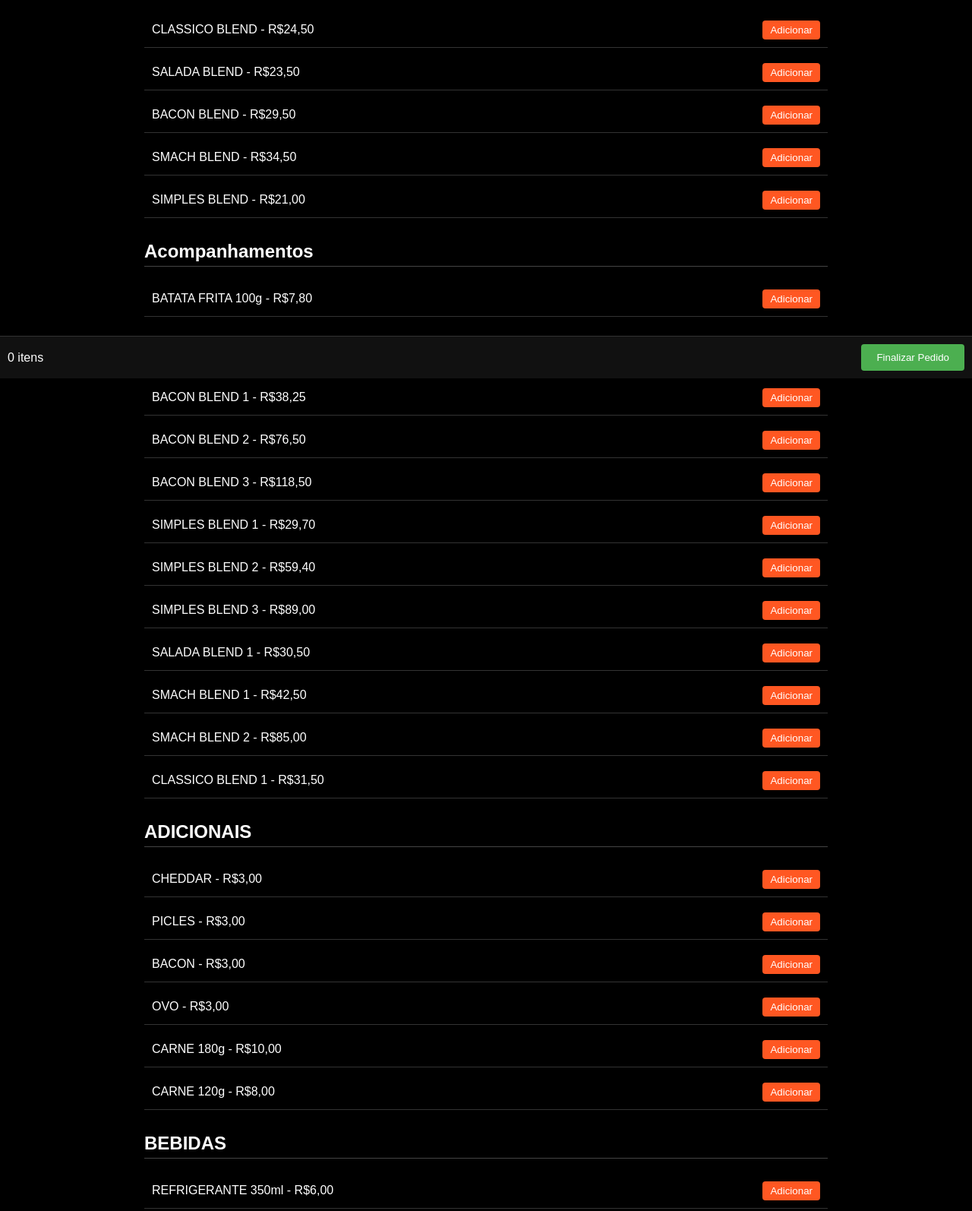
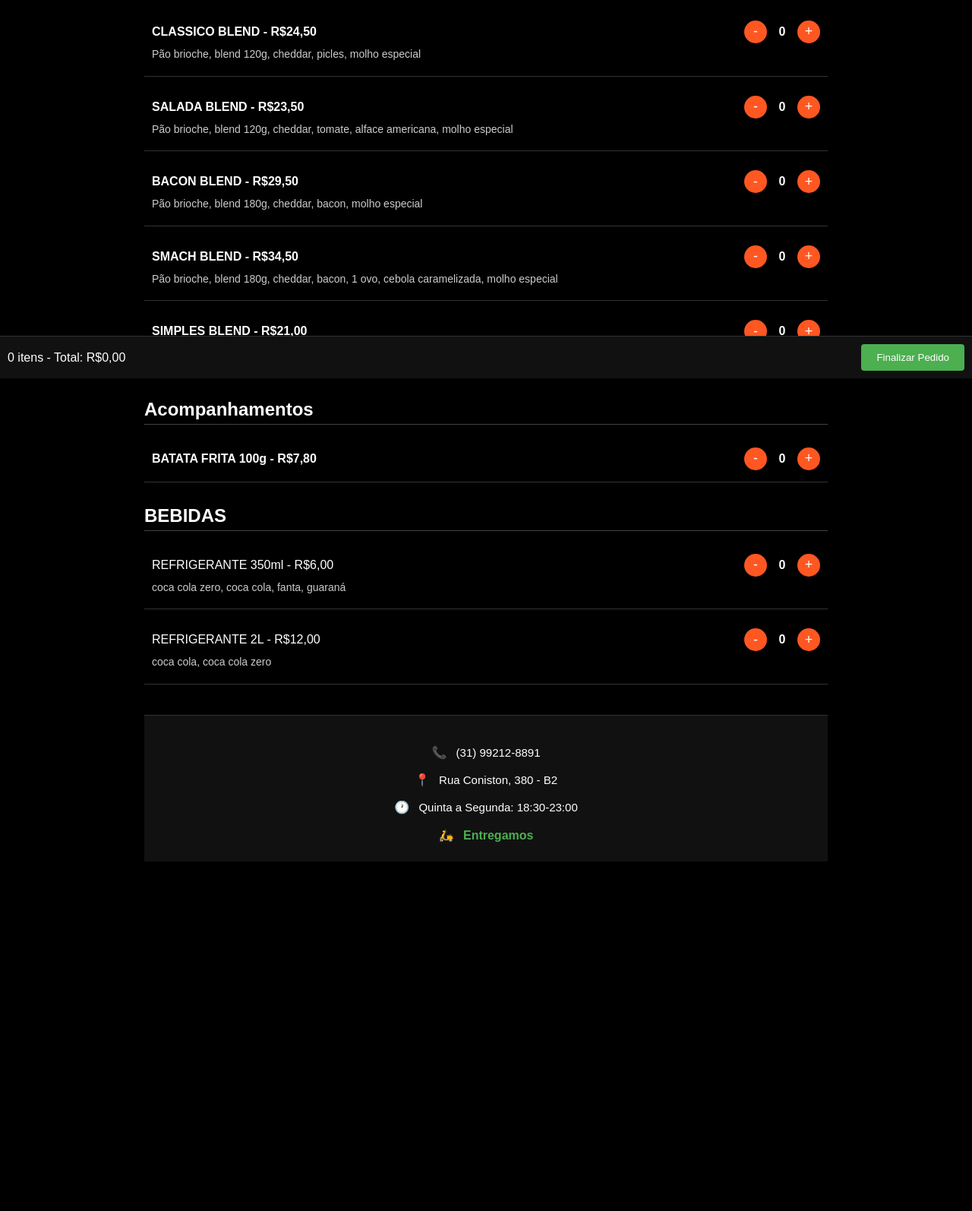
Before and after one commit to antoniogomesfilho88-svg/cardapio-blend-, a plain HTML site: page index.html in a window 1280 px wide. Shown: the part 302-1896 px from the top of the page at 76% size. After the commit the page ends 1456 px from the top, so only its background shows below. Drawn offline with Linux system fonts and the light colour scheme.

Commit message:
Update index.html

```diff
--- a/index.html
+++ b/index.html
@@ -43,21 +43,50 @@
     }
 
     .product {
-      display: flex;
-      justify-content: space-between;
-      align-items: center;
-      margin: 10px 0;
+      margin: 15px 0;
       padding: 10px;
       border-bottom: 1px solid #333;
     }
 
-    .product button {
+    .product-header {
+      display: flex;
+      justify-content: space-between;
+      align-items: center;
+      margin-bottom: 5px;
+    }
+
+    .product-description {
+      font-size: 14px;
+      color: #ccc;
+      margin-bottom: 8px;
+      line-height: 1.4;
+    }
+
+    .quantity-controls {
+      display: flex;
+      align-items: center;
+      gap: 10px;
+    }
+
+    .quantity-btn {
       background: #ff5722;
       border: none;
-      padding: 5px 10px;
+      width: 30px;
+      height: 30px;
+      border-radius: 50%;
+      color: white;
+      font-size: 18px;
       cursor: pointer;
-      color: #fff;
-      border-radius: 4px;
+      display: flex;
+      align-items: center;
+      justify-content: center;
+    }
+
+    .quantity-display {
+      font-size: 16px;
+      font-weight: bold;
+      min-width: 20px;
+      text-align: center;
     }
 
     /* CARRINHO FIXO */
@@ -125,6 +154,32 @@
     .close:hover {
       color: #fff;
     }
+
+    /* INFORMAÇÕES DE CONTATO */
+    .contact-info {
+      background: #111;
+      padding: 25px 20px;
+      margin-top: 40px;
+      border-top: 1px solid #333;
+      text-align: center;
+    }
+
+    .contact-item {
+      margin: 12px 0;
+      font-size: 15px;
+      line-height: 1.5;
+    }
+
+    .contact-icon {
+      margin-right: 8px;
+      font-size: 16px;
+    }
+
+    .delivery-note {
+      color: #4caf50;
+      font-weight: bold;
+      margin-top: 15px;
+    }
   </style>
 </head>
 <body>
@@ -137,116 +192,143 @@
   <div class="container">
 
     <h2>HAMBURGUERES</h2>
+
     <div class="product">
-      <span>CLASSICO BLEND - R$24,50</span>
-      <button onclick="addToCart('CLASSICO BLEND', 24.50)">Adicionar</button>
-    </div>
-    <div class="product">
-      <span>SALADA BLEND - R$23,50</span>
-      <button onclick="addToCart('SALADA BLEND', 23.50)">Adicionar</button>
-    </div>
-    <div class="product">
-      <span>BACON BLEND - R$29,50</span>
-      <button onclick="addToCart('BACON BLEND', 29.50)">Adicionar</button>
-    </div>
-    <div class="product">
-      <span>SMACH BLEND - R$34,50</span>
-      <button onclick="addToCart('SMACH BLEND', 34.50)">Adicionar</button>
-    </div>
-    <div class="product">
-      <span>SIMPLES BLEND - R$21,00</span>
-      <button onclick="addToCart('SIMPLES BLEND', 21.00)">Adicionar</button>
+      <div class="product-header">
+        <span><strong>CLASSICO BLEND - R$24,50</strong></span>
+        <div class="quantity-controls">
+          <button class="quantity-btn" onclick="decreaseQuantity('classico')">-</button>
+          <span class="quantity-display" id="classico-quantity">0</span>
+          <button class="quantity-btn" onclick="increaseQuantity('classico', 24.50)">+</button>
+        </div>
+      </div>
+      <div class="product-description">
+        Pão brioche, blend 120g, cheddar, picles, molho especial
+      </div>
     </div>
 
+    <div class="product">
+      <div class="product-header">
+        <span><strong>SALADA BLEND - R$23,50</strong></span>
+        <div class="quantity-controls">
+          <button class="quantity-btn" onclick="decreaseQuantity('salada')">-</button>
+          <span class="quantity-display" id="salada-quantity">0</span>
+          <button class="quantity-btn" onclick="increaseQuantity('salada', 23.50)">+</button>
+        </div>
+      </div>
+      <div class="product-description">
+        Pão brioche, blend 120g, cheddar, tomate, alface americana, molho especial
+      </div>
+    </div>
+
+    <div class="product">
+      <div class="product-header">
+        <span><strong>BACON BLEND - R$29,50</strong></span>
+        <div class="quantity-controls">
+          <button class="quantity-btn" onclick="decreaseQuantity('bacon')">-</button>
+          <span class="quantity-display" id="bacon-quantity">0</span>
+          <button class="quantity-btn" onclick="increaseQuantity('bacon', 29.50)">+</button>
+        </div>
+      </div>
+      <div class="product-description">
+        Pão brioche, blend 180g, cheddar, bacon, molho especial
+      </div>
+    </div>
+
+    <div class="product">
+      <div class="product-header">
+        <span><strong>SMACH BLEND - R$34,50</strong></span>
+        <div class="quantity-controls">
+          <button class="quantity-btn" onclick="decreaseQuantity('smach')">-</button>
+          <span class="quantity-display" id="smach-quantity">0</span>
+          <button class="quantity-btn" onclick="increaseQuantity('smach', 34.50)">+</button>
+        </div>
+      </div>
+      <div class="product-description">
+        Pão brioche, blend 180g, cheddar, bacon, 1 ovo, cebola caramelizada, molho especial
+      </div>
+    </div>
+
+    <div class="product">
+      <div class="product-header">
+        <span><strong>SIMPLES BLEND - R$21,00</strong></span>
+        <div class="quantity-controls">
+          <button class="quantity-btn" onclick="decreaseQuantity('simples')">-</button>
+          <span class="quantity-display" id="simples-quantity">0</span>
+          <button class="quantity-btn" onclick="increaseQuantity('simples', 21.00)">+</button>
+        </div>
+      </div>
+      <div class="product-description">
+        Pão brioche, blend 120g, cheddar, molho especial
+      </div>
+    </div>
+
+    <!-- CONTINUA COM OS OUTROS PRODUTOS NO MESMO PADRÃO -->
     <h2>Acompanhamentos</h2>
     <div class="product">
-      <span>BATATA FRITA 100g - R$7,80</span>
-      <button onclick="addToCart('BATATA FRITA 100g', 7.80)">Adicionar</button>
+      <div class="product-header">
+        <span><strong>BATATA FRITA 100g - R$7,80</strong></span>
+        <div class="quantity-controls">
+          <button class="quantity-btn" onclick="decreaseQuantity('batata')">-</button>
+          <span class="quantity-display" id="batata-quantity">0</span>
+          <button class="quantity-btn" onclick="increaseQuantity('batata', 7.80)">+</button>
+        </div>
+      </div>
     </div>
 
-    <h2>COMBOS</h2>
-    <div class="product">
-      <span>BACON BLEND 1 - R$38,25</span>
-      <button onclick="addToCart('COMBO BACON BLEND 1', 38.25)">Adicionar</button>
-    </div>
-    <div class="product">
-      <span>BACON BLEND 2 - R$76,50</span>
-      <button onclick="addToCart('COMBO BACON BLEND 2', 76.50)">Adicionar</button>
-    </div>
-    <div class="product">
-      <span>BACON BLEND 3 - R$118,50</span>
-      <button onclick="addToCart('COMBO BACON BLEND 3', 118.50)">Adicionar</button>
-    </div>
-    <div class="product">
-      <span>SIMPLES BLEND 1 - R$29,70</span>
-      <button onclick="addToCart('COMBO SIMPLES BLEND 1', 29.70)">Adicionar</button>
-    </div>
-    <div class="product">
-      <span>SIMPLES BLEND 2 - R$59,40</span>
-      <button onclick="addToCart('COMBO SIMPLES BLEND 2', 59.40)">Adicionar</button>
-    </div>
-    <div class="product">
-      <span>SIMPLES BLEND 3 - R$89,00</span>
-      <button onclick="addToCart('COMBO SIMPLES BLEND 3', 89.00)">Adicionar</button>
-    </div>
-    <div class="product">
-      <span>SALADA BLEND 1 - R$30,50</span>
-      <button onclick="addToCart('COMBO SALADA BLEND 1', 30.50)">Adicionar</button>
-    </div>
-    <div class="product">
-      <span>SMACH BLEND 1 - R$42,50</span>
-      <button onclick="addToCart('COMBO SMACH BLEND 1', 42.50)">Adicionar</button>
-    </div>
-    <div class="product">
-      <span>SMACH BLEND 2 - R$85,00</span>
-      <button onclick="addToCart('COMBO SMACH BLEND 2', 85.00)">Adicionar</button>
-    </div>
-    <div class="product">
-      <span>CLASSICO BLEND 1 - R$31,50</span>
-      <button onclick="addToCart('COMBO CLASSICO BLEND 1', 31.50)">Adicionar</button>
-    </div>
-
-    <h2>ADICIONAIS</h2>
-    <div class="product">
-      <span>CHEDDAR - R$3,00</span>
-      <button onclick="addToCart('CHEDDAR ADICIONAL', 3.00)">Adicionar</button>
-    </div>
-    <div class="product">
-      <span>PICLES - R$3,00</span>
-      <button onclick="addToCart('PICLES ADICIONAL', 3.00)">Adicionar</button>
-    </div>
-    <div class="product">
-      <span>BACON - R$3,00</span>
-      <button onclick="addToCart('BACON ADICIONAL', 3.00)">Adicionar</button>
-    </div>
-    <div class="product">
-      <span>OVO - R$3,00</span>
-      <button onclick="addToCart('OVO ADICIONAL', 3.00)">Adicionar</button>
-    </div>
-    <div class="product">
-      <span>CARNE 180g - R$10,00</span>
-      <button onclick="addToCart('CARNE 180g ADICIONAL', 10.00)">Adicionar</button>
-    </div>
-    <div class="product">
-      <span>CARNE 120g - R$8,00</span>
-      <button onclick="addToCart('CARNE 120g ADICIONAL', 8.00)">Adicionar</button>
-    </div>
+    <!-- ADICIONE OS DEMAIS PRODUTOS COM O MESMO PADRÃO -->
+    <!-- Para economizar espaço, vou mostrar apenas alguns exemplos -->
 
     <h2>BEBIDAS</h2>
     <div class="product">
-      <span>REFRIGERANTE 350ml - R$6,00</span>
-      <button onclick="addToCart('REFRIGERANTE 350ml', 6.00)">Adicionar</button>
+      <div class="product-header">
+        <span>REFRIGERANTE 350ml - R$6,00</span>
+        <div class="quantity-controls">
+          <button class="quantity-btn" onclick="decreaseQuantity('refri350')">-</button>
+          <span class="quantity-display" id="refri350-quantity">0</span>
+          <button class="quantity-btn" onclick="increaseQuantity('refri350', 6.00)">+</button>
+        </div>
+      </div>
+      <div class="product-description">
+        coca cola zero, coca cola, fanta, guaraná
+      </div>
     </div>
+
     <div class="product">
-      <span>REFRIGERANTE 2L - R$12,00</span>
-      <button onclick="addToCart('REFRIGERANTE 2L', 12.00)">Adicionar</button>
+      <div class="product-header">
+        <span>REFRIGERANTE 2L - R$12,00</span>
+        <div class="quantity-controls">
+          <button class="quantity-btn" onclick="decreaseQuantity('refri2l')">-</button>
+          <span class="quantity-display" id="refri2l-quantity">0</span>
+          <button class="quantity-btn" onclick="increaseQuantity('refri2l', 12.00)">+</button>
+        </div>
+      </div>
+      <div class="product-description">
+        coca cola, coca cola zero
+      </div>
+    </div>
+
+    <!-- INFORMAÇÕES DE CONTATO -->
+    <div class="contact-info">
+      <div class="contact-item">
+        <span class="contact-icon">📞</span> (31) 99212-8891
+      </div>
+      <div class="contact-item">
+        <span class="contact-icon">📍</span> Rua Coniston, 380 - B2
+      </div>
+      <div class="contact-item">
+        <span class="contact-icon">🕐</span> Quinta a Segunda: 18:30-23:00
+      </div>
+      <div class="delivery-note">
+        <span class="contact-icon">🛵</span> Entregamos
+      </div>
     </div>
 
   </div>
 
   <!-- CARRINHO -->
   <div class="cart">
-    <span id="cart-count">0 itens</span>
+    <span id="cart-count">0 itens - Total: R$0,00</span>
     <button onclick="openModal()">Finalizar Pedido</button>
   </div>
 
@@ -274,10 +356,74 @@
 
   <script>
     let cart = [];
+    let quantities = {};
 
-    function addToCart(product, price) {
-      cart.push({ product, price });
-      document.getElementById("cart-count").innerText = cart.length + " itens";
+    function increaseQuantity(productId, price) {
+      if (!quantities[productId]) {
+        quantities[productId] = 0;
+      }
+      quantities[productId]++;
+      document.getElementById(productId + '-quantity').textContent = quantities[productId];
+      updateCart();
+    }
+
+    function decreaseQuantity(productId) {
+      if (quantities[productId] && quantities[productId] > 0) {
+        quantities[productId]--;
+        document.getElementById(productId + '-quantity').textContent = quantities[productId];
+        updateCart();
+      }
+    }
+
+    function updateCart() {
+      // Limpa o carrinho anterior
+      cart = [];
+
+      // Adiciona itens baseado nas quantidades
+      for (const [productId, quantity] of Object.entries(quantities)) {
+        if (quantity > 0) {
+          const productName = getProductName(productId);
+          const price = getProductPrice(productId);
+          for (let i = 0; i < quantity; i++) {
+            cart.push({ product: productName, price: price });
+          }
+        }
+      }
+
+      // Atualiza display do carrinho
+      const total = cart.reduce((sum, item) => sum + item.price, 0);
+      document.getElementById("cart-count").innerText =
+        cart.length + " itens - Total: R$" + total.toFixed(2);
+    }
+
+    function getProductName(productId) {
+      const names = {
+        'classico': 'CLASSICO BLEND',
+        'salada': 'SALADA BLEND',
+        'bacon': 'BACON BLEND',
+        'smach': 'SMACH BLEND',
+        'simples': 'SIMPLES BLEND',
+        'batata': 'BATATA FRITA 100g',
+        'refri350': 'REFRIGERANTE 350ml',
+        'refri2l': 'REFRIGERANTE 2L'
+        // Adicione os outros produtos aqui
+      };
+      return names[productId] || productId;
+    }
+
+    function getProductPrice(productId) {
+      const prices = {
+        'classico': 24.50,
+        'salada': 23.50,
+        'bacon': 29.50,
+        'smach': 34.50,
+        'simples': 21.00,
+        'batata': 7.80,
+        'refri350': 6.00,
+        'refri2l': 12.00
+        // Adicione os outros produtos aqui
+      };
+      return prices[productId] || 0;
     }
 
     function openModal() {
@@ -299,15 +445,14 @@
 
       let pedido = "Pedido de " + nome + "%0A";
       cart.forEach(item => {
-        pedido += "- " + item.product + " R$" + item.price + "%0A";
+        pedido += "- " + item.product + " R$" + item.price.toFixed(2) + "%0A";
       });
       pedido += "Endereço: " + endereco + " - " + bairro + "%0A";
       pedido += "Pagamento: " + pagamento + "%0A";
       pedido += "Observação: " + observacao + "%0A";
       pedido += "Telefone: " + telefone;
 
-      // ⚠️ SUBSTITUA O NÚMERO ABAIXO PELO SEU WHATSAPP ⚠️
-      let url = "https://wa.me/5511999999999?text=" + pedido;
+      let url = "https://wa.me/5531992128891?text=" + pedido;
       window.open(url, "_blank");
     });
   </script>
```
